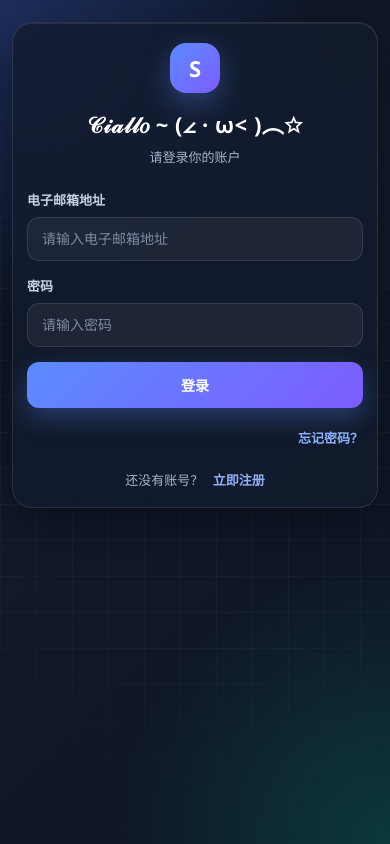
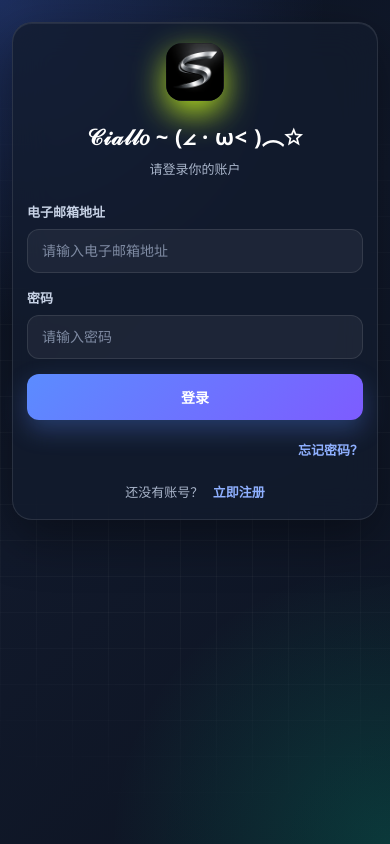
Before and after one commit to satshe/satshe-flask, a Flask app: page /login in a window 390 px wide. Run offline with Flask 3, Linux system fonts and the light colour scheme; some libraries are stand-ins or nearby versions.

Commit message:
test-009

```diff
--- a/app.py
+++ b/app.py
@@ -160,7 +160,6 @@ def count_recent_by_ip(cursor, table_name, ip_address, after_time):
     return cursor.fetchone()[0]
 
 
-# 启动时初始化数据库
 init_db()
 
 
--- a/static/style.css
+++ b/static/style.css
@@ -96,18 +96,24 @@ body {
 }
 
 .brand-badge {
-    width: 58px;
-    height: 58px;
-    margin: 0 auto 14px;
-    border-radius: 18px;
-    background: linear-gradient(135deg, var(--primary-1), var(--primary-2));
+    width: 72px;
+    height: 72px;
+    margin: 0 auto 18px;
+    border-radius: 22px;
     display: flex;
     justify-content: center;
     align-items: center;
-    font-size: 24px;
-    font-weight: 700;
-    color: white;
-    box-shadow: 0 10px 28px rgba(91, 140, 255, 0.35);
+    overflow: hidden;
+    flex-shrink: 0;
+    background: rgba(255, 255, 255, 0.03);
+    box-shadow: 0 12px 30px rgba(191, 235, 31, 0.938);
+}
+
+.brand-badge img {
+    display: block;
+    width: 100%;
+    height: 100%;
+    object-fit: cover;
 }
 
 .auth-top h1 {
@@ -884,9 +890,10 @@ body {
     }
 
     .brand-badge {
-        width: 54px;
-        height: 54px;
-        font-size: 22px;
+        width: 64px;
+        height: 64px;
+        border-radius: 18px;
+        box-shadow: 0 12px 32px rgba(191, 235, 31, 0.938);
     }
 
     .auth-top h1 {
@@ -1015,9 +1022,10 @@ body {
     }
 
     .brand-badge {
-        width: 50px;
-        height: 50px;
+        width: 58px;
+        height: 58px;
         border-radius: 16px;
+        box-shadow: 0 12px 32px rgba(191, 235, 31, 0.938);
     }
 
     .auth-top h1 {
--- a/templates/forgot_password.html
+++ b/templates/forgot_password.html
@@ -26,7 +26,9 @@
 
     <div class="auth-card">
         <div class="auth-top">
-            <div class="brand-badge">S</div>
+            <div class="brand-badge">
+                <img src="{{ url_for('static', filename='logo.png') }}" alt="logo">
+            </div>
             <h1>找回密码</h1>
             <p>输入你的注册邮箱，我们会发送重置密码链接</p>
         </div>
--- a/templates/home.html
+++ b/templates/home.html
@@ -8,7 +8,7 @@
     <meta name="description" content=" Saturn_shine 的个人技术网站">
     <meta name="robots" content="index, follow, max-snippet:-1, max-image-preview:large">
     <meta property="og:title" content="SATSHE">
-    <meta property="og:description" content=" Saturn_shine 的个人技术网站，聚焦航天">
+    <meta property="og:description" content=" Saturn_shine 的个人技术网站">
     <meta property="og:type" content="website">
     <meta property="og:url" content="https://satshe.com">
     <link rel="icon" type="image/png" sizes="48x48" href="{{ url_for('static', filename='favicon.png') }}">
--- a/templates/login.html
+++ b/templates/login.html
@@ -7,6 +7,7 @@
     <link rel="stylesheet" href="{{ url_for('static', filename='style.css') }}">
     <link rel="icon" type="image/png" sizes="48x48" href="{{ url_for('static', filename='favicon.png') }}">
     <link rel="apple-touch-icon" href="{{ url_for('static', filename='favicon.png') }}">
+    <meta name="description" content=" Saturn_shine 的个人技术网站">
 </head>
 <body class="auth-page">
 
@@ -26,7 +27,9 @@
 
     <div class="auth-card auth-card-large">
         <div class="auth-top">
-            <div class="brand-badge">S</div>
+            <div class="brand-badge">
+                <img src="{{ url_for('static', filename='logo.png') }}" alt="logo">
+            </div>
             <h1>𝒞𝒾𝒶𝓁𝓁𝑜 ~ (∠ · ω&lt; )︵☆</h1>
             <p>请登录你的账户</p>
         </div>
--- a/templates/register.html
+++ b/templates/register.html
@@ -26,7 +26,9 @@
 
     <div class="auth-card auth-card-large">
         <div class="auth-top">
-            <div class="brand-badge">S</div>
+            <div class="brand-badge">
+                <img src="{{ url_for('static', filename='logo.png') }}" alt="logo">
+            </div>
             <h1>创建账户</h1>
             <p>完成邮箱验证后即可创建你的账户</p>
         </div>
--- a/templates/reset_password.html
+++ b/templates/reset_password.html
@@ -26,7 +26,9 @@
 
     <div class="auth-card">
         <div class="auth-top">
-            <div class="brand-badge">S</div>
+            <div class="brand-badge">
+                <img src="{{ url_for('static', filename='logo.png') }}" alt="logo">
+            </div>
             <h1>设置新密码</h1>
             <p>输入一个新的密码，完成后即可重新登录</p>
         </div>
```
Also changed, not shown: static/logo.png (added).
